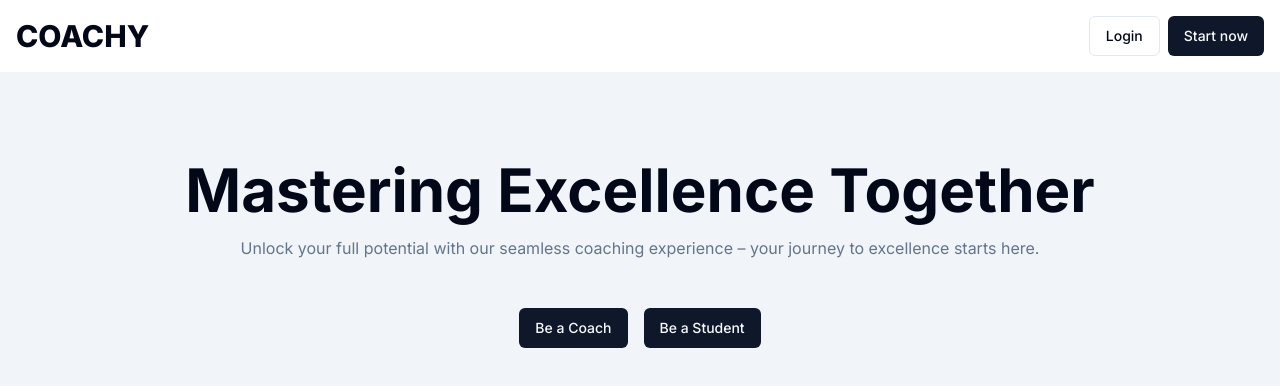
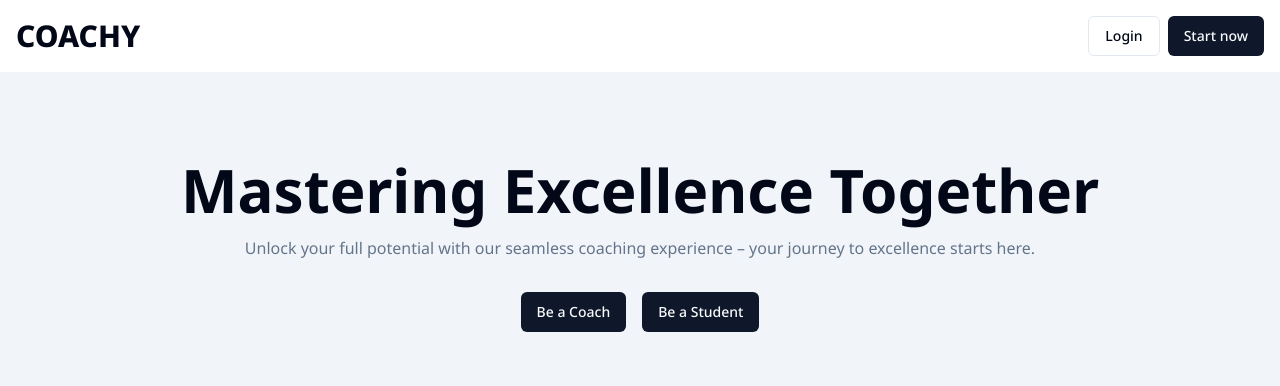
Before and after one commit to jessdolt/coachy, a Next.js app: page / in a window 1280 px wide. Shown: the top 386 px of the page. Built offline with nearby package versions, Linux system fonts and the light colour scheme.

Commit message:
changed font family

```diff
--- a/app/(home)/page.tsx
+++ b/app/(home)/page.tsx
@@ -11,7 +11,7 @@ export default function Home() {
           Unlock your full potential with our seamless coaching experience –
           your journey to excellence starts here.
         </p>
-        <div className="space-x-4 mt-4 lg:mt-8">
+        <div className="space-x-4 lg:mt-4 mt-8">
           <Button>Be a Coach</Button>
           <Button>Be a Student</Button>
         </div>
--- a/app/layout.tsx
+++ b/app/layout.tsx
@@ -1,12 +1,10 @@
 import type { Metadata } from "next"
-import { Inter } from "next/font/google"
+import { Noto_Sans } from "next/font/google"
 import "./globals.css"
 import AuthContext from "@/context/AuthContext"
 import ToasterContext from "@/context/ToasterContext"
-import Navbar from "./(user)/_components/navbar"
-import Sidebar from "./(user)/_components/sidebar"
 
-const inter = Inter({ subsets: ["latin"] })
+const notoSans = Noto_Sans({ subsets: ["latin"] })
 
 export const metadata: Metadata = {
   title: "Create Next App",
@@ -20,7 +18,7 @@ export default function RootLayout({
 }>) {
   return (
     <html lang="en">
-      <body className={`${inter.className} bg-muted`}>
+      <body className={`${notoSans.className} bg-muted`}>
         <AuthContext>
           <ToasterContext />
           {children}
```
